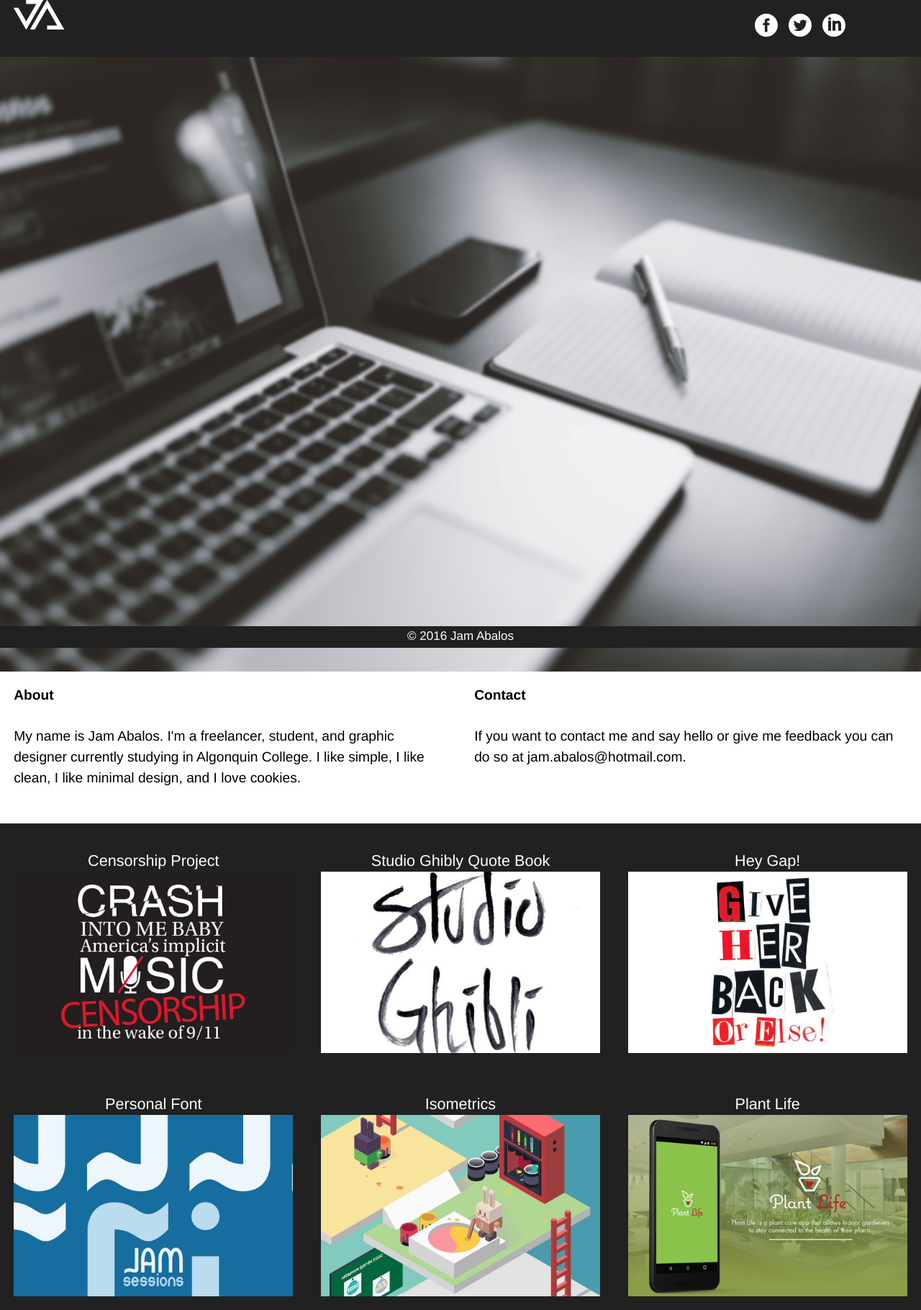
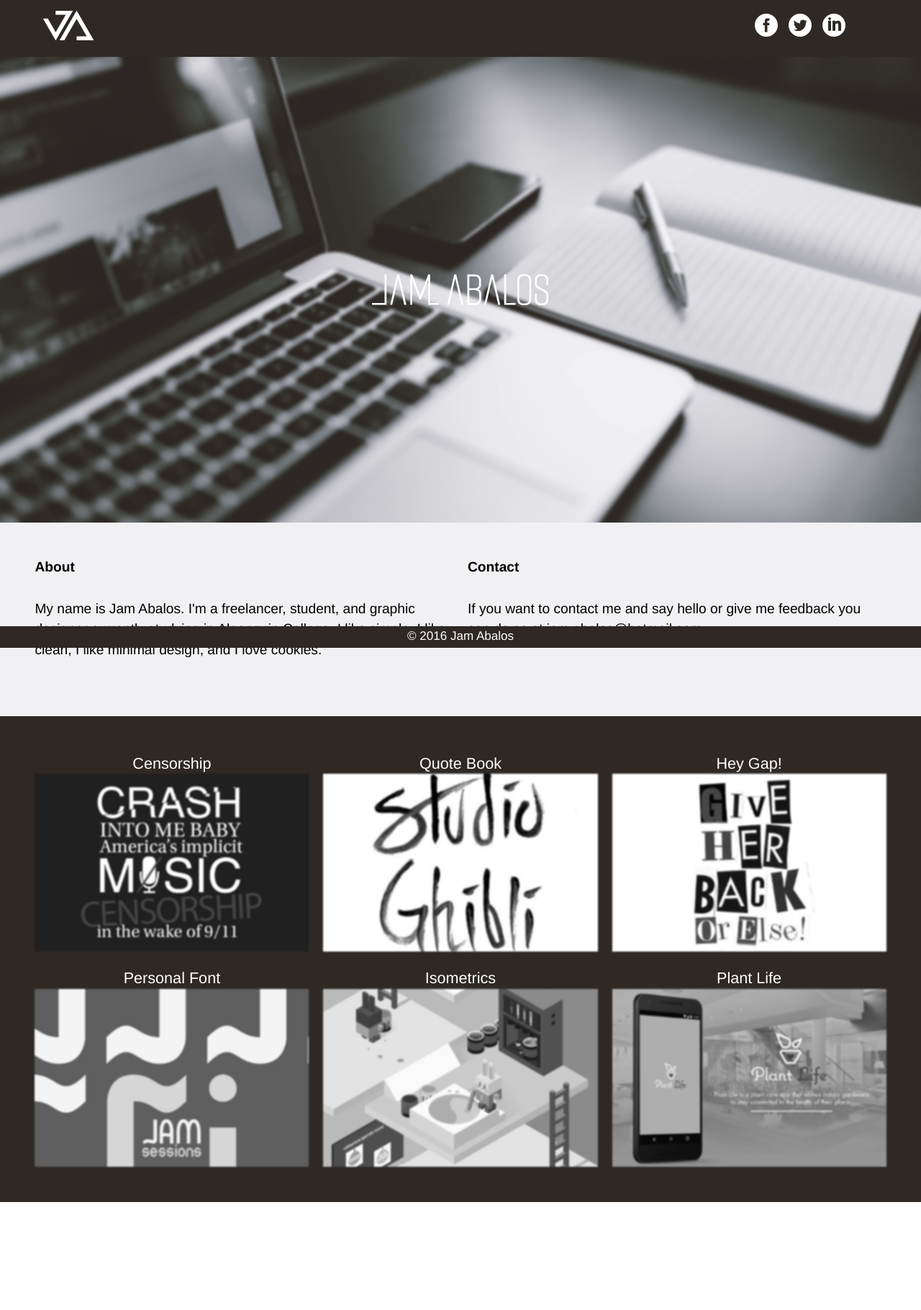
Before and after one commit to JamAbalos/Portfolio, a Jekyll site: the page built from index.html, in a window 1280 px wide. Shown: the whole page at 72% size. Built offline with Jekyll 4.4.1, drawn with Linux system fonts in a browser that asks for light colours; after the commit the page ends 1670 px from its top, so only the background shows below that.

Commit message:
Updated transitions and banner

```diff
--- a/index.html
+++ b/index.html
@@ -2,13 +2,12 @@
 layout: default
 ---
 
-	<div class="grid">
-		<div class="unit [ sx-1 s-1 m-1 l-1 ]">
-		<img class="img-flex" src="background.jpg" alt="">
-		</div>
+
+		<div class="banner-img">
+			<div class="banner-intro"></div>
 		</div>
 
-	<div>
+	<div class="infobox-wrap">
 		<div class="grid">
 			<div class="unit [ sx-1 s-1 m-1-2 l-1-2 ] gutter">
 			<h6>About</h6>
@@ -21,44 +20,47 @@ layout: default
 			</div>
 		</div>
 	</div>
+
+<div class="picbox-wrap">
 	<div class="grid picbox">
 		<div class="unit [ sx-1 s-1 m-1-3 l-1-3 ] gutter">
-		<h5 class="titles">Censorship Project</h5>
+			<h5 class="titles">Censorship</h5>
 			<a href="{{site.baseurl}}/proj1/">
-			<img class="img-flex" src="images/musiccen.jpg" alt="">
+				<img class="img-flex bw-img" src="images/musiccen.jpg" alt="">
 			</a>
 		</div>
 		<div class="unit [ sx-1 s-1 m-1-3 l-1-3 ] gutter">
-		<h5 class="titles">Studio Ghibly Quote Book</h5>
+			<h5 class="titles">Quote Book</h5>
 			<a href="{{site.baseurl}}/proj2/">
-		<img class="img-flex" src="images/studghib.jpg" alt="">
+			<img class="img-flex bw-img" src="images/studghib.jpg" alt="">
 			</a>
 		</div>
 		<div class="unit [ sx-1 s-1 m-1-3 l-1-3 ] gutter">
 			<h5 class="titles">Hey Gap!</h5>
 			<a href="{{site.baseurl}}/proj3/">
-		<img class="img-flex" src="images/gap1.jpg" alt="">
+			<img class="img-flex bw-img" src="images/gap1.jpg" alt="">
 			</a>
 		</div>
 	</div>
-</div>
+
 	<div class="grid picbox">
 		<div class="unit [ sx-1 s-1 m-1-3 l-1-3 ] gutter">
 			<h5 class="titles">Personal Font</h5>
 			<a href="{{site.baseurl}}/proj4/">
-		<img class="img-flex" src="images/perfont.jpg" alt="">
+			<img class="img-flex bw-img" src="images/perfont.jpg" alt="">
 			</a>
 		</div>
 		<div class="unit [ sx-1 s-1 m-1-3 l-1-3 ] gutter">
 			<h5 class="titles">Isometrics</h5>
 			<a href="{{site.baseurl}}/proj5/">
-		<img class="img-flex" src="images/iso.jpg" alt="">
+			<img class="img-flex bw-img" src="images/iso.jpg" alt="">
 			</a>
 		</div>
 		<div class="unit [ sx-1 s-1 m-1-3 l-1-3 ] gutter">
 			<h5 class="titles">Plant Life</h5>
 			<a href="{{site.baseurl}}/proj6/">
-		<img class="img-flex" src="images/plantlife.jpg" alt="">
+			<img class="img-flex bw-img" src="images/plantlife.jpg" alt="">
 			</a>
 		</div>
 	</div>
+</div>
--- a/main.css
+++ b/main.css
@@ -24,20 +24,13 @@ body {
 }
 
 nav {
-	background-color: #212121;
+	background-color: #2e2925;
 }
 
 .titles {
 	text-align: center;
 	margin: 0;
 	color: #fff;
-	font-weight: 100;
-}
-
-.header {
-	color: #fff;
-	margin: 0;
-	text-align: center;
 	font-weight: 100;
 }
 
@@ -62,16 +55,49 @@ nav .current {
 	padding: .5em;
 }
 
+.header{
+ 	display: block;
+ 	margin: 0 auto;
+ 	padding: 10px;
+ }
+
+
 .nav-social {
 	text-align: center;
+}
+
+.banner-img {
+	background: url("../background.jpg") no-repeat center center fixed;
+	width: 100%;
+	background-size: cover;
+	display: block;
+}
+
+.banner-intro {
+	background: url("../images/namelogo.png") no-repeat center;
+	width: 100%;
+	text-align: center;
+	padding: 25.25%;
 }
 
 .img-flex {
 	display: block;
 	width: 100%;
 }
+
+.bw-img {
+	filter: grays;
+	-webkit-filter: grayscale(100%) blur(1px);
+	-webkit-transition: all .5s ease;
+}
+
+.bw-img:hover {
+	filter: none;
+	-webkit-filter: none;
+}
+
  .gutter {
- 	padding: 1em;
+ 	padding: 10px;
  }
 
  .topbox {
@@ -85,8 +111,18 @@ nav .current {
  }
 
  .picbox  {
- 	background-color: #212121;
- 	padding-top: 1em;
+ 	background-color: #2e2925;
+ 	padding-top: 3px;
+ }
+
+ .picbox-wrap {
+ 	padding: 3%;
+ 	background-color: #2e2925;
+ }
+
+ .infobox-wrap {
+ 	padding: 3%;
+ 	background-color: #f1f1f3;
  }
 
  .infobox {
@@ -99,7 +135,7 @@ nav .current {
 
  footer {
  	text-align: center;
- 	background-color: #212121;
+ 	background-color: #2e2925;;
  	color: #fff;
  	position:fixed;bottom:0;left:0;right:0;height:30px;
  }
@@ -114,7 +150,8 @@ nav .current {
 
  	.header{
  		position: absolute;
- 		padding-left: 1em;
+ 		margin: 15px 0 0 60px;
+ 		padding: 0;
  	}
 
  	.nav-social {
```
Lines whose indentation alone changed are shown as unchanged.
